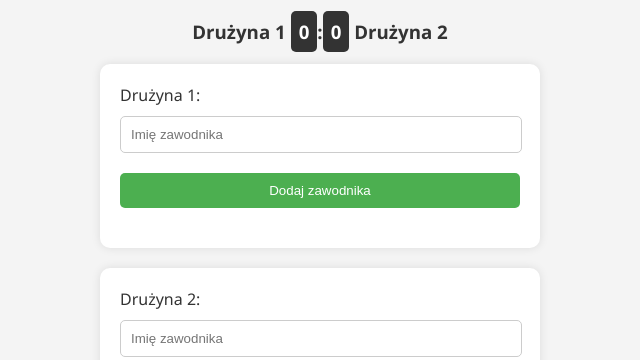
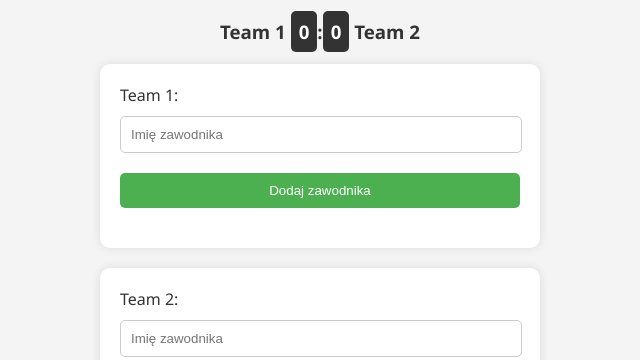
Before and after one commit to iDollat/scoreboard, a plain HTML site: page index.html in a window 1280 px wide. Shown: the top 360 px of the page, without its empty margins (320-960 px from the left). Drawn offline with Linux system fonts and the light colour scheme.

Commit message:
Add files via upload

```diff
--- a/index.html
+++ b/index.html
@@ -7,18 +7,18 @@
     <title>Scoreboard</title>
 </head>
 <body>
-    <h3>Drużyna 1 <span id="team1-score">0</span>:<span id="team2-score">0</span> Drużyna 2</h3>
+    <h3>Team 1 <span id="team1-score">0</span>:<span id="team2-score">0</span> Team 2</h3>
 
     <div id="teams-container">
         <div class="team-container">
-            <label for="player1">Drużyna 1:</label>
+            <label for="player1">Team 1:</label>
             <input type="text" id="player1" placeholder="Imię zawodnika">
             <button onclick="addPlayer('team1')">Dodaj zawodnika</button>
             <ul id="team1-list" class="players-list"></ul>
         </div>
 
         <div class="team-container">
-            <label for="player2">Drużyna 2:</label>
+            <label for="player2">Team 2:</label>
             <input type="text" id="player2" placeholder="Imię zawodnika">
             <button onclick="addPlayer('team2')">Dodaj zawodnika</button>
             <ul id="team2-list" class="players-list"></ul>
```
